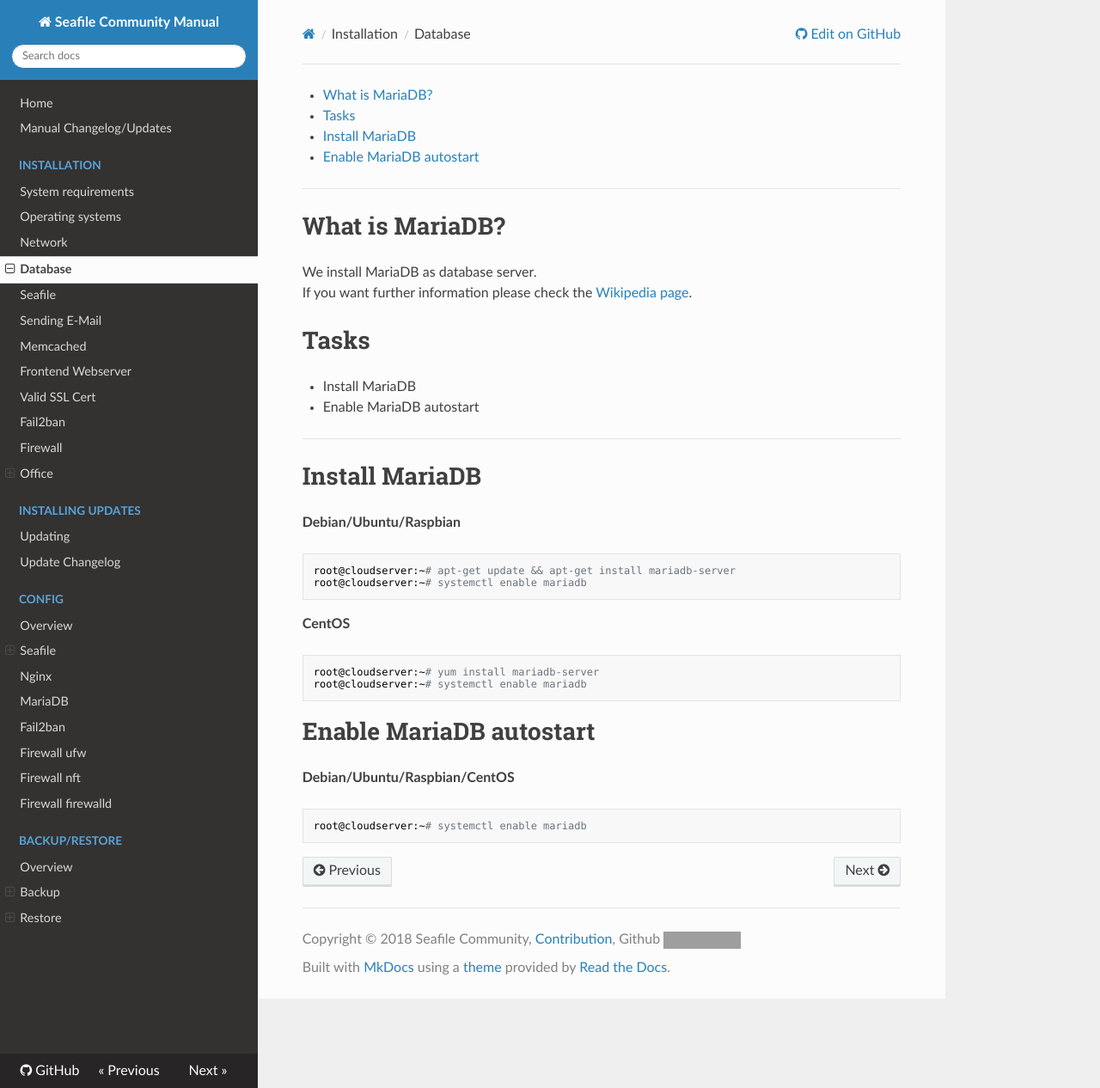
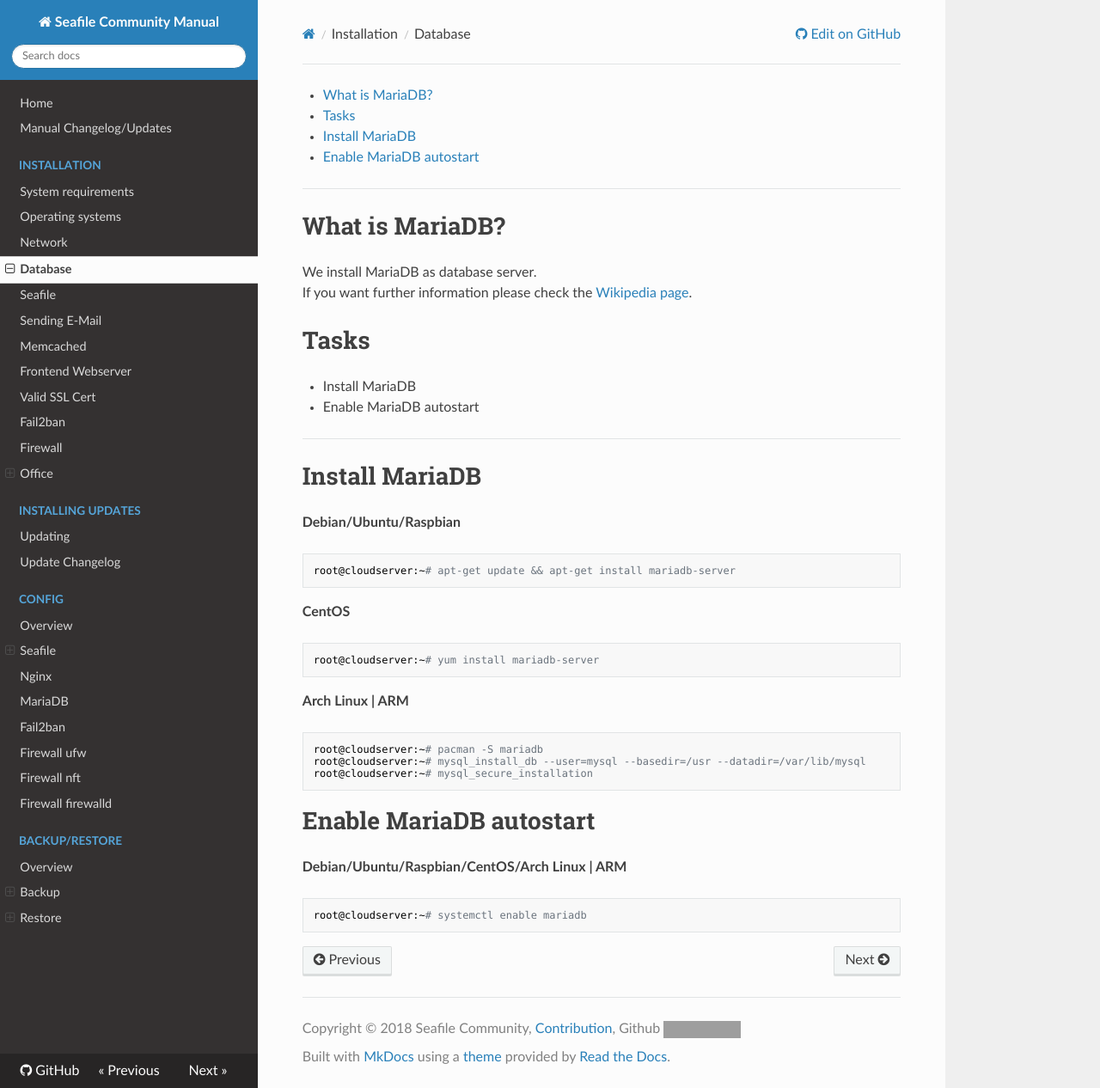
Before and after one commit to DerDanilo/seafile-community-manual, an MkDocs documentation site: the page built from docs/installation/database.md, in a window 1280 px wide and 1266 px high. Shown: the whole window at 86% size. Built offline with MkDocs 1.6.1, drawn with Linux system fonts in a browser that asks for light colours; nearby versions of some CDN libraries; old or Windows-style settings are respelled for this version of MkDocs; grey boxes are pictures that could not be loaded.

Commit message:
Update database.md (#5)
* Update database.md

Arch Linux | ARM

* systemctl enable mariadb

Doesn't need to be on every operation system listed.

> Enable MariaDB autostart

Is already for every operation system.

````diff
--- a/docs/installation/database.md
+++ b/docs/installation/database.md
@@ -19,19 +19,25 @@ If you want further information please check the [Wikipedia page](https://en.wik
 
 ```sh
 root@cloudserver:~# apt-get update && apt-get install mariadb-server
-root@cloudserver:~# systemctl enable mariadb
 ```
 
 **CentOS**
 
 ```sh
 root@cloudserver:~# yum install mariadb-server
-root@cloudserver:~# systemctl enable mariadb
+```
+
+**Arch Linux | ARM**
+
+```sh
+root@cloudserver:~# pacman -S mariadb
+root@cloudserver:~# mysql_install_db --user=mysql --basedir=/usr --datadir=/var/lib/mysql
+root@cloudserver:~# mysql_secure_installation
 ```
 
 # Enable MariaDB autostart
 
-**Debian/Ubuntu/Raspbian/CentOS**
+**Debian/Ubuntu/Raspbian/CentOS/Arch Linux | ARM**
 ```sh
 root@cloudserver:~# systemctl enable mariadb
 ```
````
